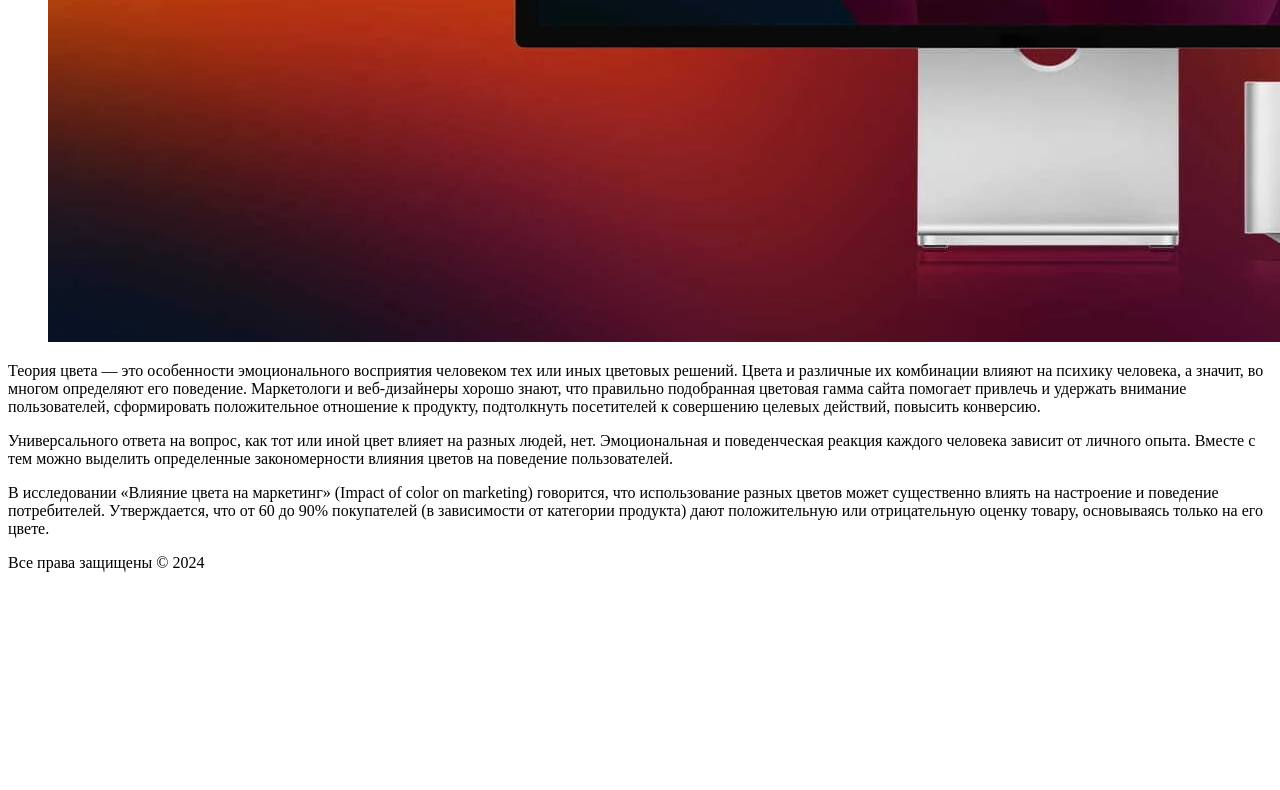
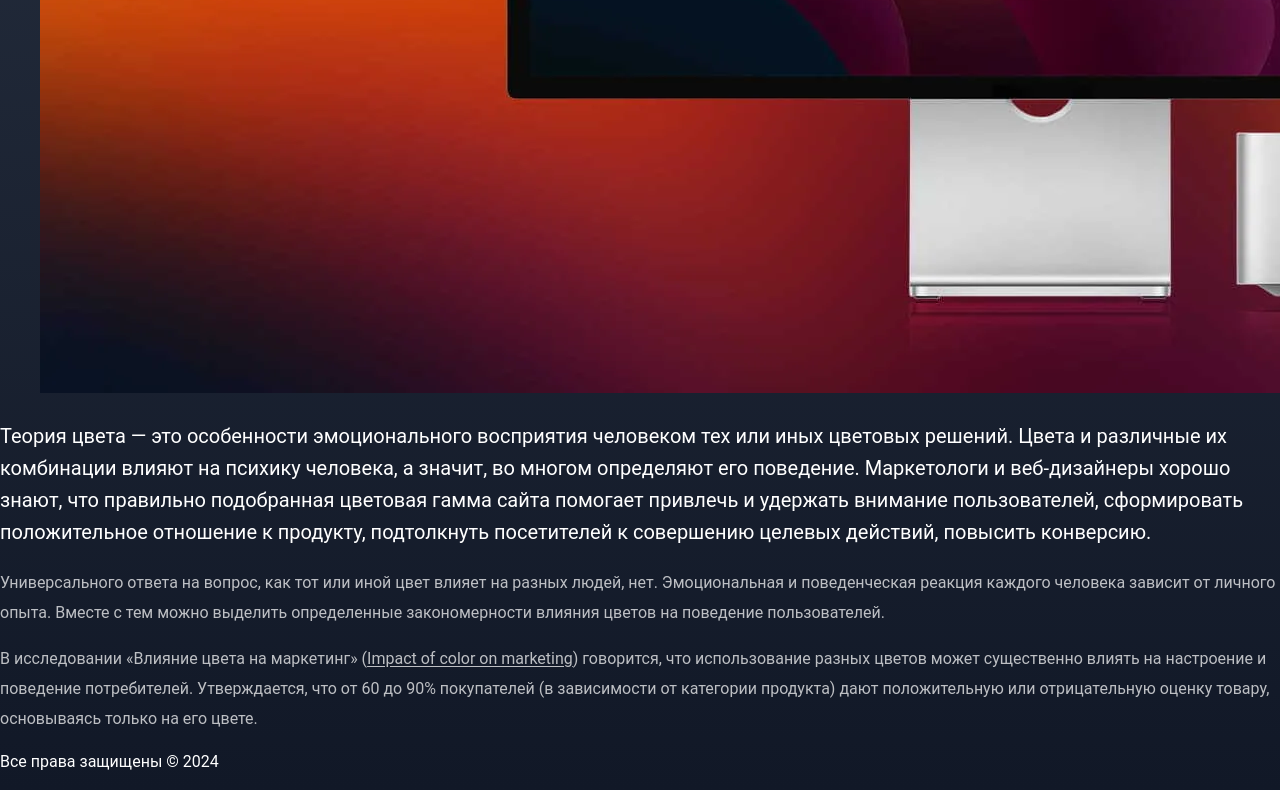
Before and after one commit to lamisecalyn/TASK-1, a plain HTML site: page 1-Blog/index.html in a window 1280 px wide. Shown: the part 1236-2026 px from the top of the page. Before the commit the page ends 1824 px from the top, so only its background shows below. Drawn offline with Linux system fonts and the light colour scheme.

Commit message:
3-css: Added 3-css task

```diff
--- /dev/null
+++ b/1-Blog/css/style.css
@@ -0,0 +1,79 @@
+/* ===== Reset (минимальный) ===== */
+html,
+body {
+  margin: 0;
+  padding: 0;
+}
+
+*,
+*::before,
+*::after {
+  box-sizing: border-box;
+}
+
+:root {
+  /* фон */
+  --bg-top: #374151;
+  --bg-bottom: #111827;
+
+  /* текст */
+  --text: #ffffff;
+  --text-muted: rgba(255, 255, 255, 0.72);
+}
+
+/* ===== База страницы (через класс, как требует ТЗ) ===== */
+.page {
+  min-height: 100vh;
+
+  font-family:
+    'Roboto',
+    system-ui,
+    -apple-system,
+    'Segoe UI',
+    Arial,
+    sans-serif;
+  font-weight: 400;
+  letter-spacing: 0;
+
+  color: var(--text);
+  background:
+    radial-gradient(1200px 800px at 50% -200px, rgba(148, 163, 184, 0.18), transparent 60%),
+    linear-gradient(180deg, var(--bg-top) 0%, var(--bg-bottom) 100%);
+
+  line-height: 1.5;
+  -webkit-text-size-adjust: 100%;
+  text-rendering: optimizeLegibility;
+}
+
+/* <address> по умолчанию курсивный, убираем курсив через класс */
+.post-author {
+  font-style: normal;
+}
+
+/* ===== Ссылки (через класс) ===== */
+.link {
+  color: inherit;
+  text-decoration: none;
+}
+
+/* ===== Типографика по ТЗ: фон/цвет/размеры ===== */
+.title-text {
+  font-size: 24px;
+  line-height: 38px;
+}
+
+.main-text {
+  font-size: 20px;
+  line-height: 32px;
+}
+
+.secondary-text {
+  font-size: 16px;
+  line-height: 30px;
+  color: var(--text-muted);
+}
+
+.secondary-text .link {
+  text-decoration: underline;
+  text-underline-offset: 0.15em;
+}
--- a/1-Blog/index.html
+++ b/1-Blog/index.html
@@ -4,21 +4,22 @@
     <meta charset="UTF-8" />
     <meta name="viewport" content="width=device-width, initial-scale=1.0" />
     <title>Мой блог</title>
+    <link rel="stylesheet" href="css/style.css" />
   </head>
 
-  <body>
-    <header>
-      <a href="#">Мой блог</a>
+  <body class="page">
+    <header class="site-header">
+      <a class="link site-logo" href="#">Мой блог</a>
 
-      <nav aria-label="Разделы блога">
+      <nav class="site-nav" aria-label="Разделы блога">
         <ul>
-          <li><a href="#">HTML и CSS</a></li>
-          <li><a href="#">Frontend</a></li>
-          <li><a href="#">Backend</a></li>
+          <li><a class="link" href="#">HTML и CSS</a></li>
+          <li><a class="link" href="#">Frontend</a></li>
+          <li><a class="link" href="#">Backend</a></li>
         </ul>
       </nav>
 
-      <form role="search">
+      <form class="site-search" role="search">
         <label>
           Поиск
           <input type="search" placeholder="Поиск" />
@@ -27,7 +28,7 @@
     </header>
 
     <main>
-      <article>
+      <article class="post">
         <header>
           <p>
             <span>FRONTEND</span>
@@ -47,9 +48,9 @@
             <time datetime="2024-05-12">12 мая 2024</time>
           </p>
 
-          <h1>Теория цвета - Как цвет влияет на поведение потребителей</h1>
+          <h1 class="title-text">Теория цвета - Как цвет влияет на поведение потребителей</h1>
 
-          <address aria-label="Автор">
+          <address class="post-author" aria-label="Автор">
             <figure>
               <img src="./images/profile.png" alt="Аватар Натальи Васильевой" />
               <figcaption>
@@ -65,7 +66,7 @@
         </figure>
 
         <section aria-label="Текст статьи">
-          <p>
+          <p class="main-text">
             Теория цвета — это особенности эмоционального восприятия человеком тех или иных цветовых
             решений. Цвета и различные их комбинации влияют на психику человека, а значит, во многом
             определяют его поведение. Маркетологи и веб-дизайнеры хорошо знают, что правильно
@@ -74,19 +75,22 @@
             целевых действий, повысить конверсию.
           </p>
 
-          <p>
+          <p class="secondary-text">
             Универсального ответа на вопрос, как тот или иной цвет влияет на разных людей, нет.
             Эмоциональная и поведенческая реакция каждого человека зависит от личного опыта. Вместе
             с тем можно выделить определенные закономерности влияния цветов на поведение
             пользователей.
           </p>
 
-          <p>
-            В исследовании «Влияние цвета на маркетинг» (Impact of color on marketing) говорится,
-            что использование разных цветов может существенно влиять на настроение и поведение
-            потребителей. Утверждается, что от 60 до 90% покупателей (в зависимости от категории
-            продукта) дают положительную или отрицательную оценку товару, основываясь только на его
-            цвете.
+          <p class="secondary-text">
+            В исследовании «Влияние цвета на маркетинг» (<a
+              class="link"
+              href="https://www.researchgate.net/publication/235320162_Impact_of_color_on_marketing"
+              >Impact of color on marketing</a
+            >) говорится, что использование разных цветов может существенно влиять на настроение и
+            поведение потребителей. Утверждается, что от 60 до 90% покупателей (в зависимости от
+            категории продукта) дают положительную или отрицательную оценку товару, основываясь
+            только на его цвете.
           </p>
         </section>
       </article>
```
